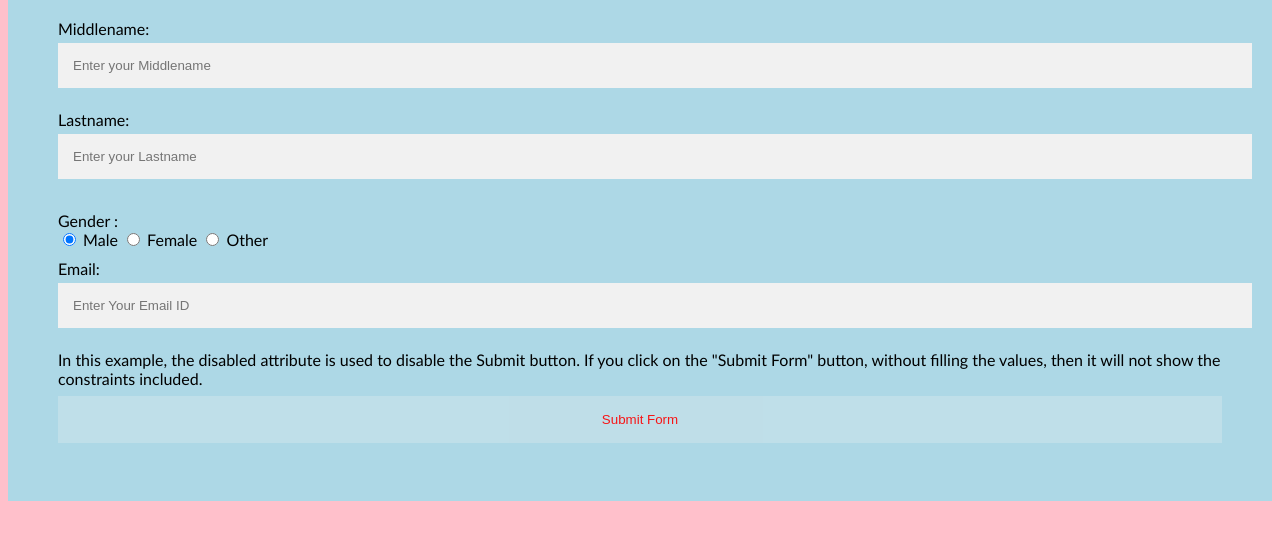
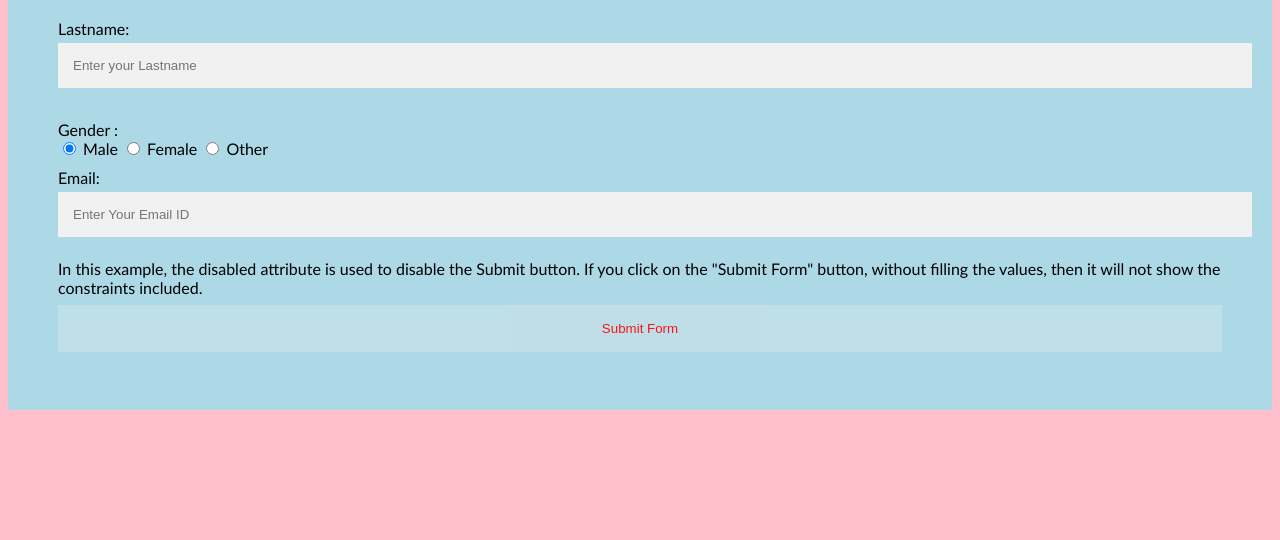
Before and after one commit to Jainsi1/websitehostingusings3, a plain HTML site: page index.html in a window 1280 px wide. Shown: the part 212-752 px from the top of the page. Drawn offline with Linux system fonts and the light colour scheme.

Commit message:
Update index.html

```diff
--- a/index.html
+++ b/index.html
@@ -56,8 +56,7 @@
     </center>
     <label> Firstname: </label>
     <input type="text" name="firstname" placeholder= "Enter your Firstname" size="15" required />
-    <label> Middlename: </label>
-    <input type="text" name="middlename" placeholder="Enter your Middlename" size="15" />
+
     <label> Lastname: </label>
     <input type="text" name="lastname" placeholder="Enter your Lastname" size="15"required />
     <div>
```
